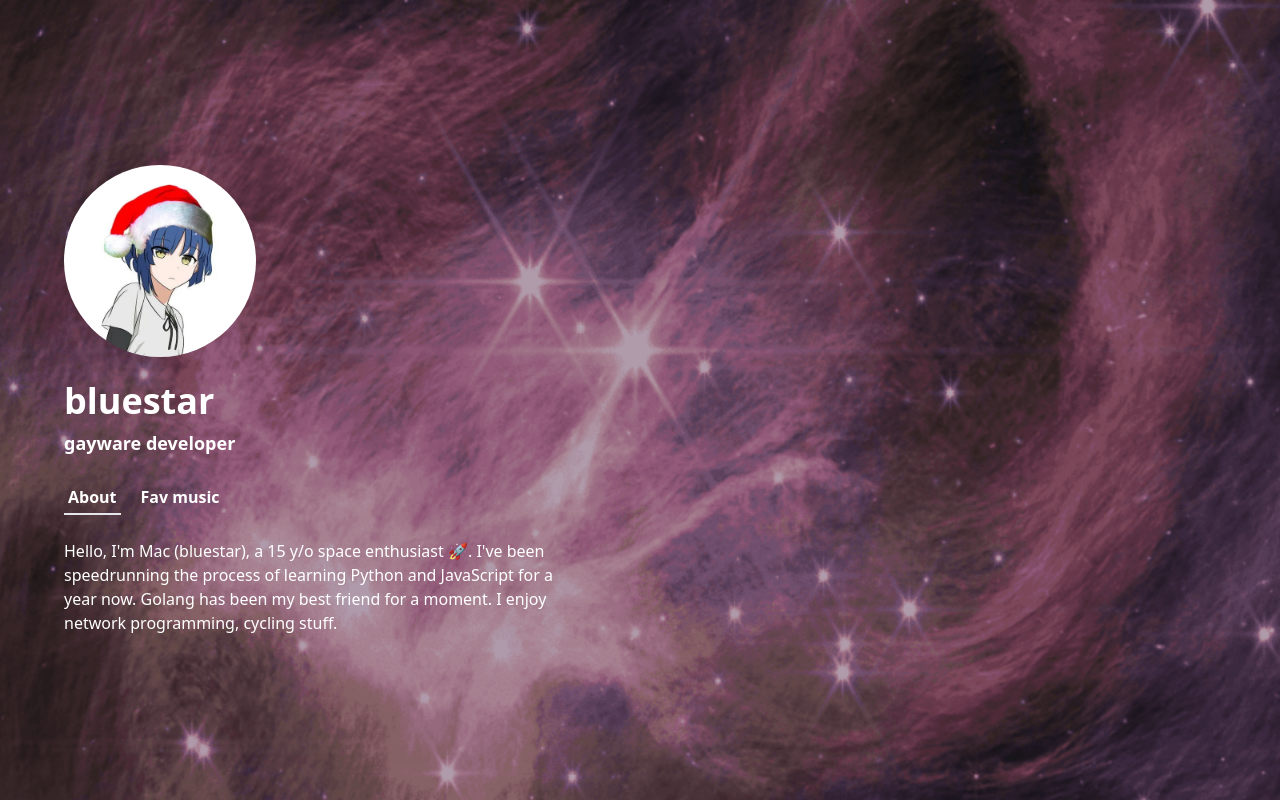
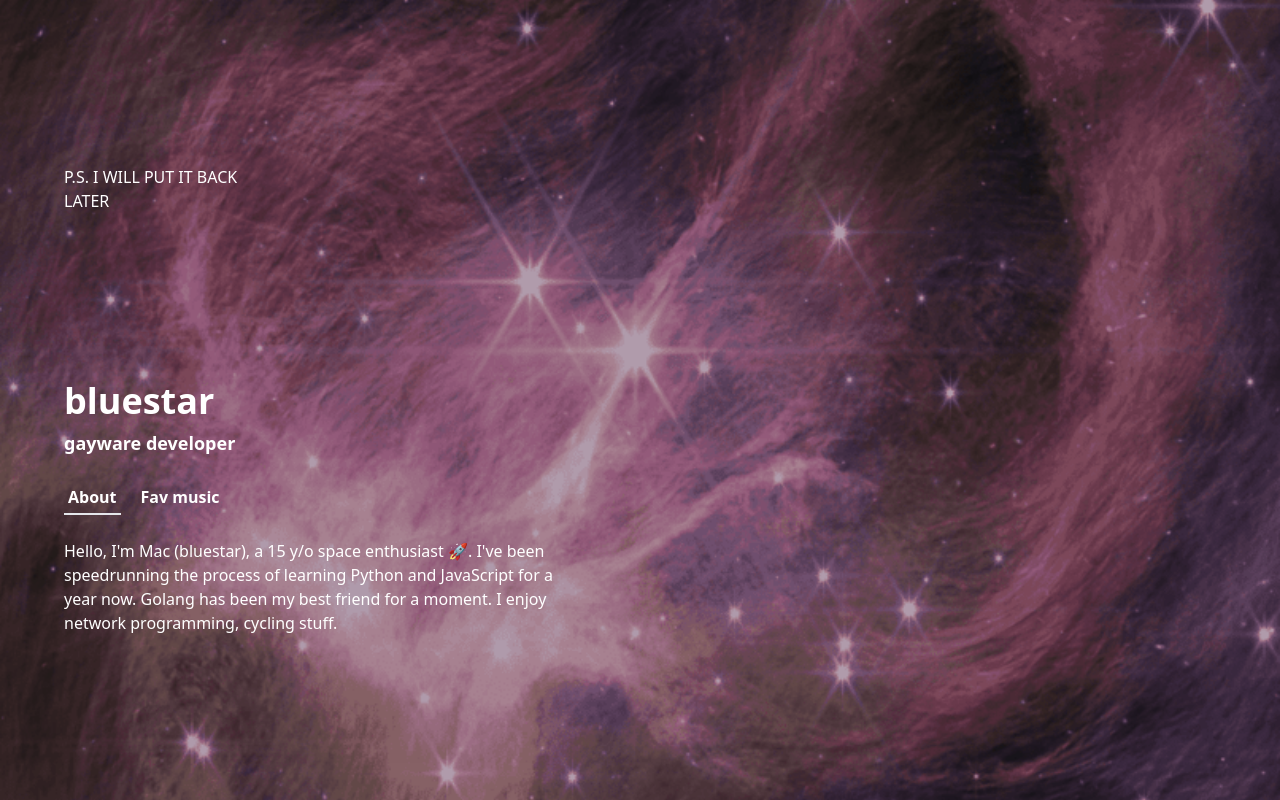
Before and after one commit to bluestar-b/bluestar-b.github.io, a Next.js app: page / in a window 1280 px wide. Built offline with nearby package versions, Linux system fonts and the light colour scheme.

Commit message:
remove pfp for no reason

```diff
--- a/src/pages/index.jsx
+++ b/src/pages/index.jsx
@@ -19,13 +19,15 @@ export default function Home() {
       <main className="min-h-screen bg-black/25 flex flex-col items-start justify-center p-12 md:p-16">
         <div className="space-y-6">
           <div className="h-32 w-32 md:h-48 md:w-48 ">
-            <Image
+            P.S. I WILL PUT IT BACK LATER
+           {/* <Image
               className="rounded-full"
               width={256}
               height={256}
               src="/pfp.webp"
               alt="Profile picture"
             />
+  */}
           </div>
           <div className="space-y-2">
             <h1 className="font-bold text-4xl inline-block">bluestar</h1>
```
